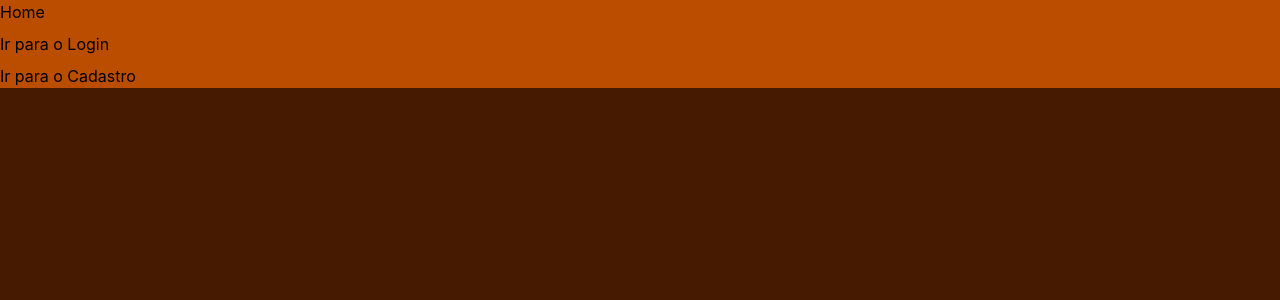
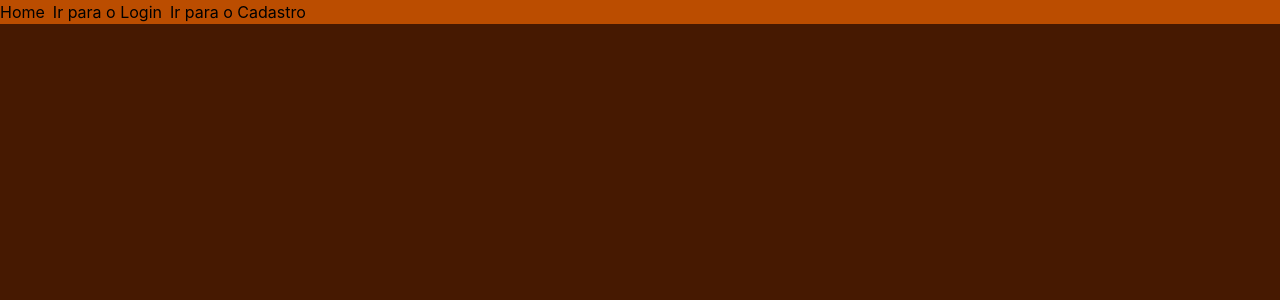
Before and after one commit to stelsol/Caderno-estudos, a React (Vite) app: page /Home in a window 1280 px wide. Shown: the top 300 px of the page. Built offline with nearby package versions, Linux system fonts and the light colour scheme.

Commit message:
feat: desenvolve tela home

```diff
--- a/src/pages/Home.jsx
+++ b/src/pages/Home.jsx
@@ -1,7 +1,7 @@
 import { Link } from "react-router-dom";
 export default function Home() {
   return (
-    <div className="bg-amber-700 flex-col flex gap-2">
+    <div className="bg-amber-700  flex gap-2">
       <h1>Home</h1>
       <Link to="/Login">Ir para o Login</Link>
       <Link to="/Cadastro">Ir para o Cadastro</Link>
```
